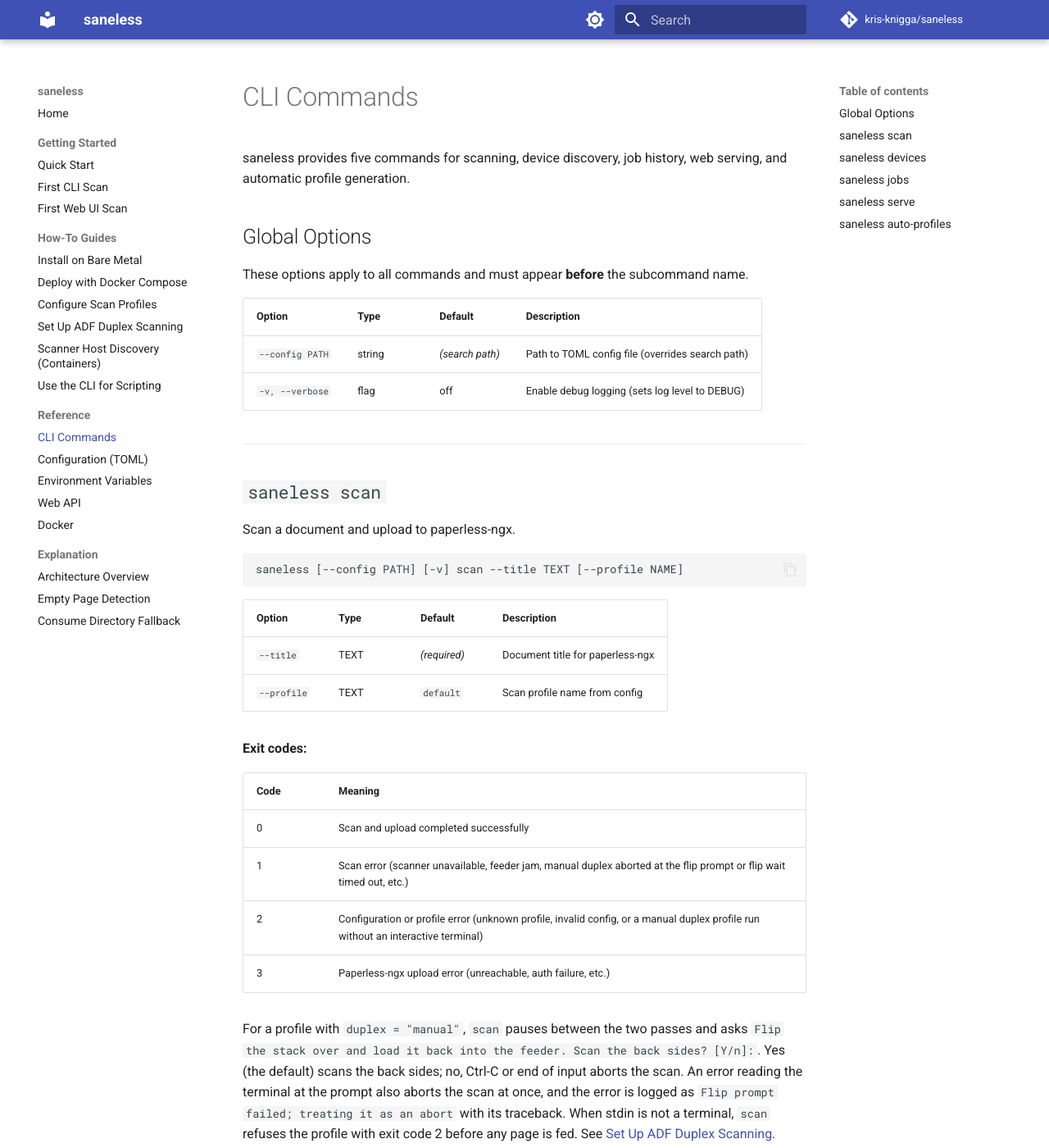
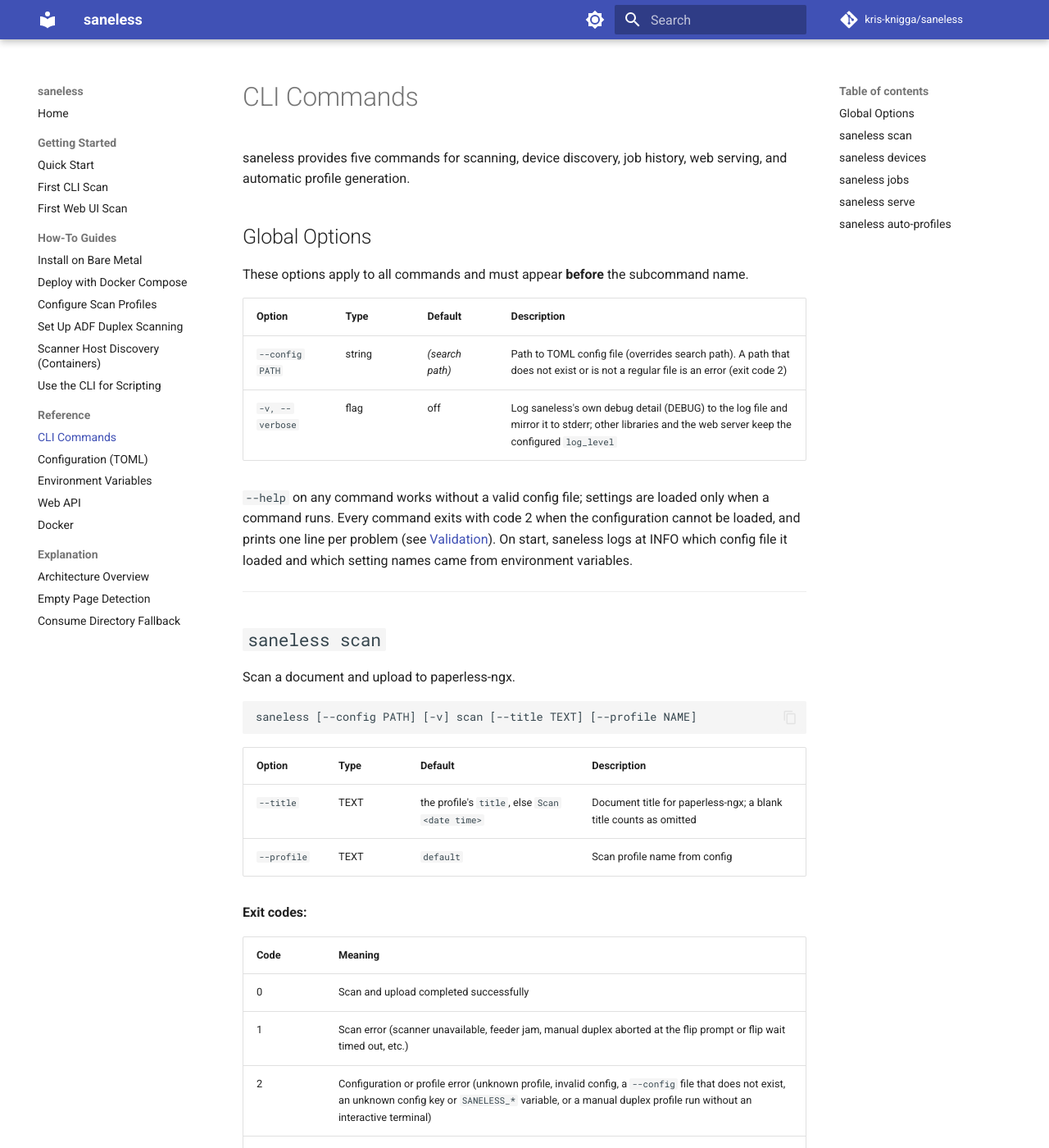
Before and after one commit to kdknigga/saneless, an MkDocs documentation site: the page built from docs/reference/cli-commands.md, in a window 1280 px wide and 1400 px high. Shown: the whole window at 82% size. Built offline with MkDocs 1.6.1 and Material for MkDocs 9.7.7, drawn with Linux system fonts in a browser that asks for light colours; comment, search, counter and statistics services are not loaded; some of the changed text lies outside the part shown.

Commit message:
docs(27-08): correct CLI reference, scripting how-to and empty-page tip
- -v is saneless's own DEBUG mirrored to stderr; libraries keep log_level
- --help works without a valid config; startup INFO line names file and env keys
- scan [--title TEXT] optional, defaulting to the profile title then Scan <date time>
- auto-profiles --force documented as a merge; exit 2 includes EBUSY single-file mount
- cli-scripting exit-2 examples and optional --title; regenerate paragraph matches D-01
- empty-page tip uses saneless -v or log_level = "DEBUG" instead of --log-level

Co-Authored-By: Claude Opus 5 <noreply@anthropic.com>

````diff
--- a/docs/reference/cli-commands.md
+++ b/docs/reference/cli-commands.md
@@ -8,8 +8,10 @@ These options apply to all commands and must appear **before** the subcommand na
 
 | Option | Type | Default | Description |
 |--------|------|---------|-------------|
-| `--config PATH` | string | *(search path)* | Path to TOML config file (overrides search path) |
-| `-v, --verbose` | flag | off | Enable debug logging (sets log level to DEBUG) |
+| `--config PATH` | string | *(search path)* | Path to TOML config file (overrides search path). A path that does not exist or is not a regular file is an error (exit code 2) |
+| `-v, --verbose` | flag | off | Log saneless's own debug detail (DEBUG) to the log file and mirror it to stderr; other libraries and the web server keep the configured `log_level` |
+
+`--help` on any command works without a valid config file; settings are loaded only when a command runs. Every command exits with code 2 when the configuration cannot be loaded, and prints one line per problem (see [Validation](configuration.md#validation)). On start, saneless logs at INFO which config file it loaded and which setting names came from environment variables.
 
 ---
 
@@ -18,12 +20,12 @@ These options apply to all commands and must appear **before** the subcommand na
 Scan a document and upload to paperless-ngx.
 
 ```
-saneless [--config PATH] [-v] scan --title TEXT [--profile NAME]
+saneless [--config PATH] [-v] scan [--title TEXT] [--profile NAME]
 ```
 
 | Option | Type | Default | Description |
 |--------|------|---------|-------------|
-| `--title` | TEXT | *(required)* | Document title for paperless-ngx |
+| `--title` | TEXT | the profile's `title`, else `Scan <date time>` | Document title for paperless-ngx; a blank title counts as omitted |
 | `--profile` | TEXT | `default` | Scan profile name from config |
 
 **Exit codes:**
@@ -32,7 +34,7 @@ saneless [--config PATH] [-v] scan --title TEXT [--profile NAME]
 |------|---------|
 | 0 | Scan and upload completed successfully |
 | 1 | Scan error (scanner unavailable, feeder jam, manual duplex aborted at the flip prompt or flip wait timed out, etc.) |
-| 2 | Configuration or profile error (unknown profile, invalid config, or a manual duplex profile run without an interactive terminal) |
+| 2 | Configuration or profile error (unknown profile, invalid config, a `--config` file that does not exist, an unknown config key or `SANELESS_*` variable, or a manual duplex profile run without an interactive terminal) |
 | 3 | Paperless-ngx upload error (unreachable, auth failure, etc.) |
 
 For a profile with `duplex = "manual"`, `scan` pauses between the two passes and asks `Flip the stack over and load it back into the feeder. Scan the back sides? [Y/n]:`. Yes (the default) scans the back sides; no, Ctrl-C or end of input aborts the scan. An error reading the terminal at the prompt also aborts the scan at once, and the error is logged as `Flip prompt failed; treating it as an abort` with its traceback. When stdin is not a terminal, `scan` refuses the profile with exit code 2 before any page is fed. See [Set Up ADF Duplex Scanning](../how-to/set-up-adf-duplex.md#manual-duplex).
@@ -135,7 +137,7 @@ saneless [--config PATH] [-v] auto-profiles [--force]
 
 | Option | Type | Default | Description |
 |--------|------|---------|-------------|
-| `--force` | flag | off | Overwrite existing profiles in config file |
+| `--force` | flag | off | Refresh the generated keys of profiles marked `auto_generated = true`; never changes a profile without it |
 
 **Exit codes:**
 
@@ -143,9 +145,21 @@ saneless [--config PATH] [-v] auto-profiles [--force]
 |------|---------|
 | 0 | Profiles generated successfully |
 | 1 | No scanners found |
-| 2 | Configuration error — the config file could not be loaded |
+| 2 | Configuration error: the config could not be loaded, or the config file could not be rewritten (for example `config.toml` bind-mounted as a single file, which fails with EBUSY -- mount its directory instead) |
 
-Profiles are written to the config file that was loaded: the `--config` path, or else the first file found in the [config file search path](configuration.md#config-file-search-path). When no config file was loaded, they are written to `./saneless.toml`. Without `--force`, existing profiles are preserved and only new ones are added.
+Profiles are written to the config file that was loaded: the `--config` path, or else the first file found in the [config file search path](configuration.md#config-file-search-path). When no config file was loaded, they are written to `./saneless.toml` in the current directory. A config file created from scratch gets mode `0600`; rewriting an existing file keeps its mode and owner.
+
+Without `--force`, a profile that already exists is left alone. With `--force`, the command merges rather than replaces: in a profile marked `auto_generated = true`, the generated keys are refreshed in place, and every other key (`default_tags`, `title`, and so on) and your comments are kept. A profile without `auto_generated = true` is never changed; it is skipped and reported. The output names the absolute path written, then prints one line for each kind of change that happened:
+
+```text
+Added: ...
+Refreshed: ...
+Skipped (not auto-generated): ...
+Skipped (already exists; use --force to refresh): ...
+Removed (scanner no longer offers it): ...
+```
+
+See [Auto-generated profiles](../how-to/configure-scan-profiles.md#auto-generated-profiles) for which keys are generated and how a hand edit is treated.
 
 `saneless serve` also generates profiles once at startup when the config holds only the untouched `default` profile. See [Auto-generated profiles](../how-to/configure-scan-profiles.md#auto-generated-profiles).
 
````
Also changed, not shown: docs/explanation/empty-page-detection.md (+1 -1 lines), docs/how-to/cli-scripting.md (+4 -2 lines).
